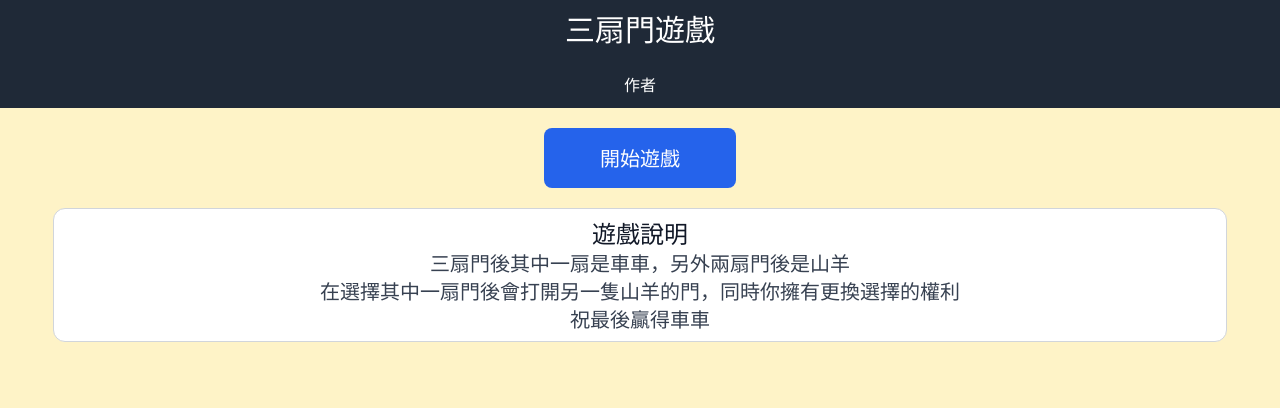
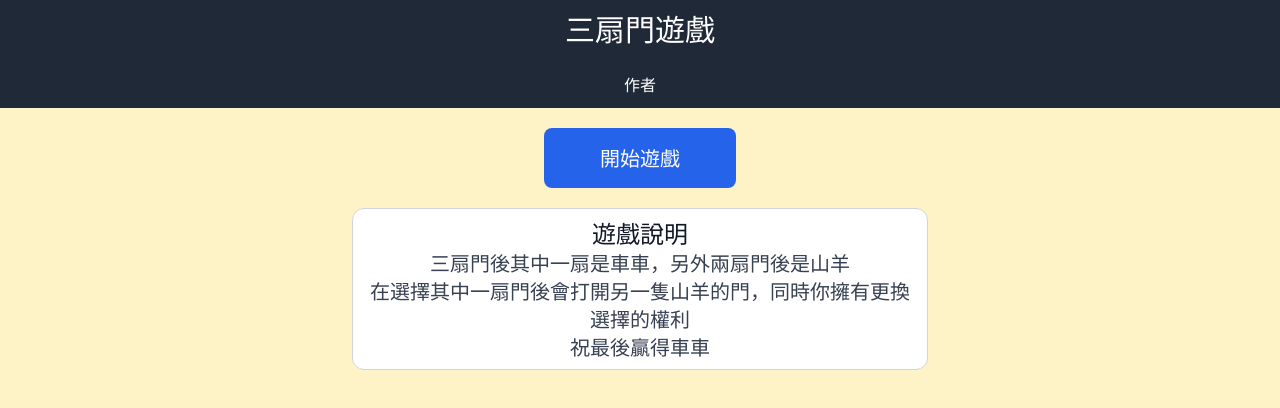
Before and after one commit to connectshark/monty-hall-game, a Vue app: page /#/ in a window 1280 px wide. Shown: the top 408 px of the page. Built offline with nearby package versions, Linux system fonts and the light colour scheme.

Commit message:
新增寬度限制

```diff
--- a/src/views/home.vue
+++ b/src/views/home.vue
@@ -2,7 +2,7 @@
 <div class=" py-5">
   <router-link to="/game" class="bg-blue-600 text-white hover:opacity-90 p-4 block w-48 rounded-lg mx-auto text-xl">開始遊戲</router-link>
 </div>
-<div class="bg-white w-11/12 mx-auto p-2 border border-gray-300 rounded-xl">
+<div class="bg-white w-11/12 mx-auto max-w-xl p-2 border border-gray-300 rounded-xl">
   <h2 class=" text-2xl text-gray-900">遊戲說明</h2>
   <p class=" text-xl text-gray-700">三扇門後其中一扇是車車，另外兩扇門後是山羊</p>
   <p class=" text-xl text-gray-700">在選擇其中一扇門後會打開另一隻山羊的門，同時你擁有更換選擇的權利</p>
```
